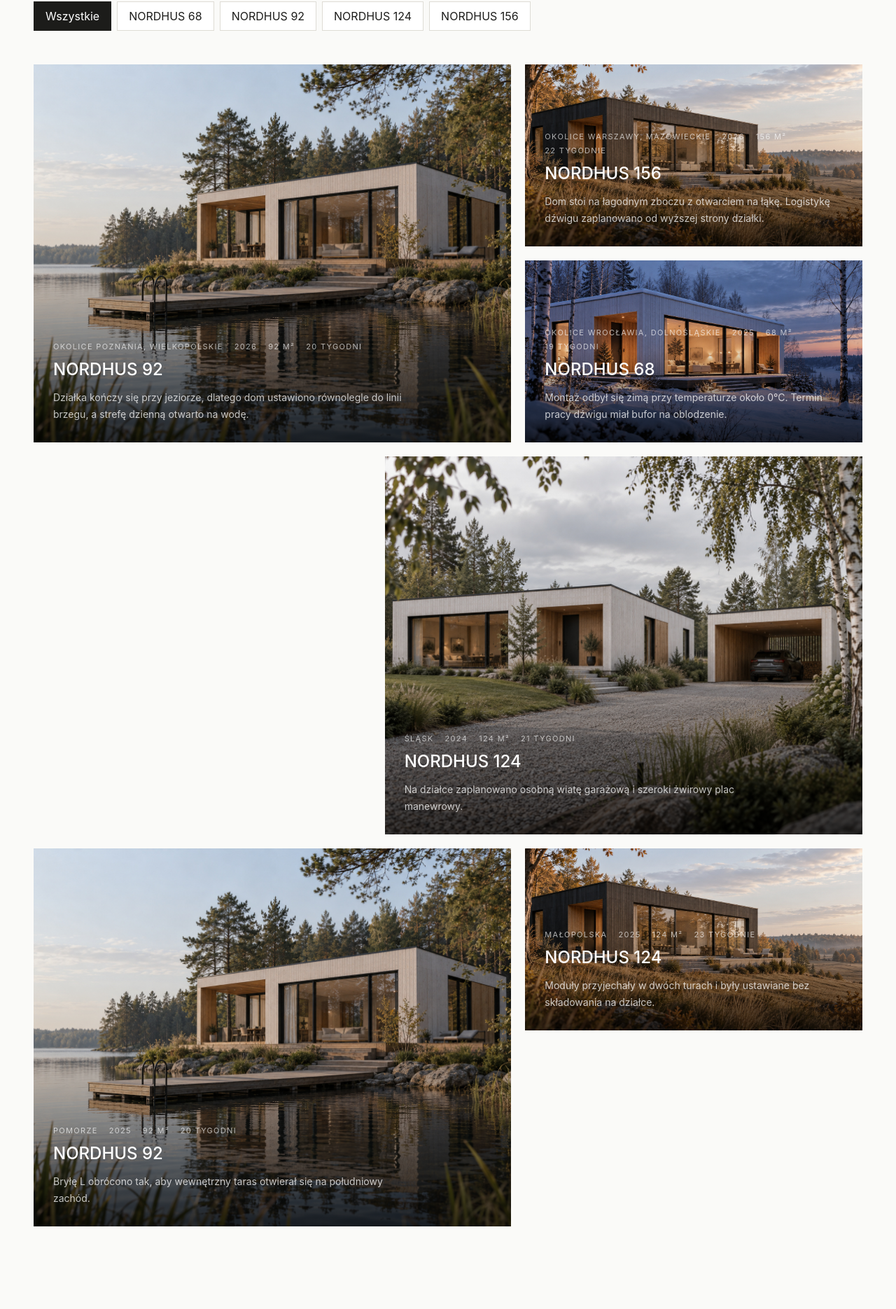
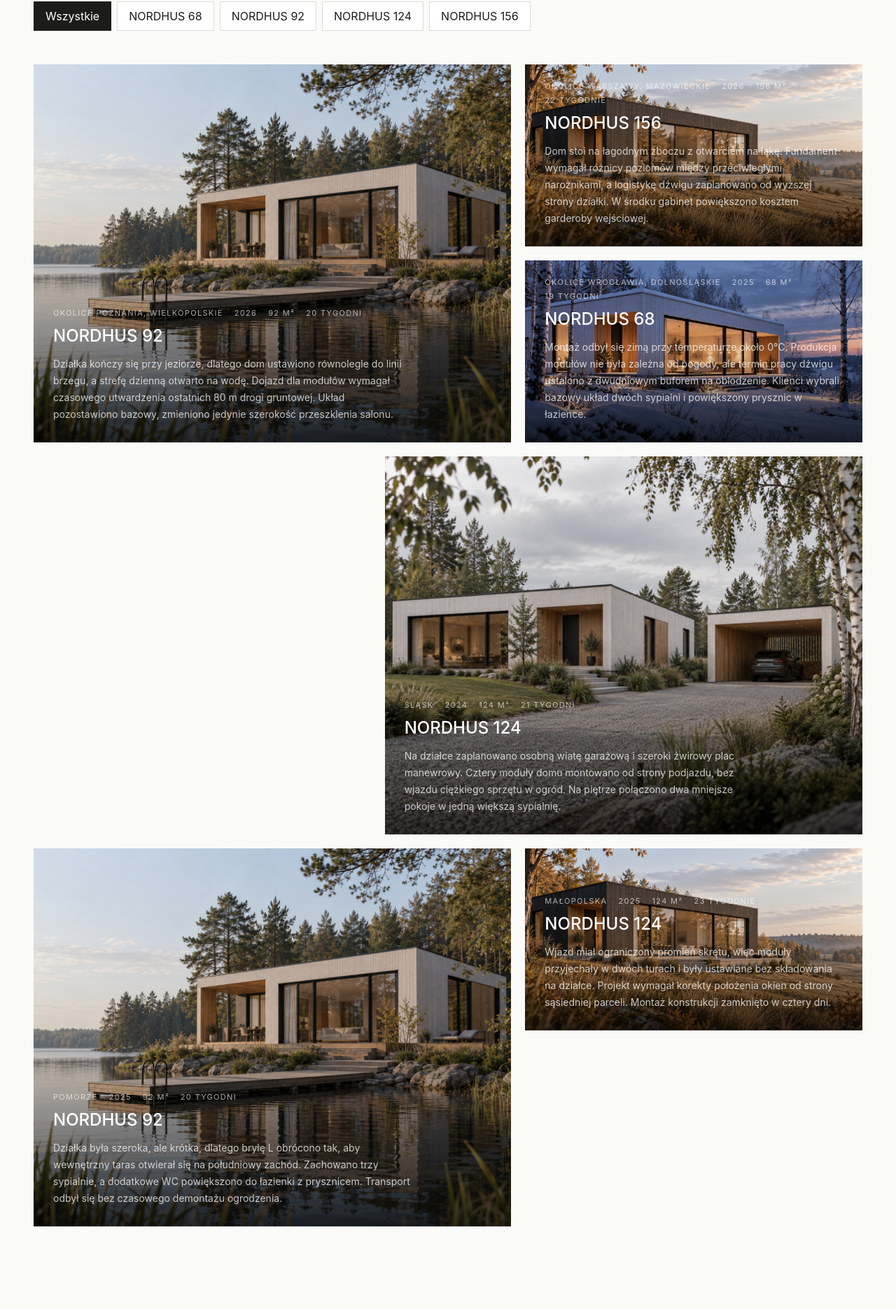
Before and after one commit to jakubskrzypiec/nordhus, a Next.js app: page /realizacje in a window 1280 px wide. Shown: the part 1010-2880 px from the top of the page at 70% size. Built offline with nearby package versions, Linux system fonts and the light colour scheme.

Commit message:
Preserve detailed realization descriptions

```diff
--- a/components/RealizationsGrid.js
+++ b/components/RealizationsGrid.js
@@ -3,12 +3,12 @@ import {useState} from "react";
 import Image from "next/image";
 
 const items=[
-{image:"/images/realizacja-1.jpg",model:"NORDHUS 92",location:"okolice Poznania, Wielkopolskie",year:"2026",area:"92 m²",time:"20 tygodni",text:"Działka kończy się przy jeziorze, dlatego dom ustawiono równolegle do linii brzegu, a strefę dzienną otwarto na wodę."},
-{image:"/images/realizacja-2.jpg",model:"NORDHUS 156",location:"okolice Warszawy, Mazowieckie",year:"2026",area:"156 m²",time:"22 tygodnie",text:"Dom stoi na łagodnym zboczu z otwarciem na łąkę. Logistykę dźwigu zaplanowano od wyższej strony działki."},
-{image:"/images/realizacja-3.jpg",model:"NORDHUS 68",location:"okolice Wrocławia, Dolnośląskie",year:"2025",area:"68 m²",time:"19 tygodni",text:"Montaż odbył się zimą przy temperaturze około 0°C. Termin pracy dźwigu miał bufor na oblodzenie."},
-{image:"/images/realizacja-4.jpg",model:"NORDHUS 124",location:"Śląsk",year:"2024",area:"124 m²",time:"21 tygodni",text:"Na działce zaplanowano osobną wiatę garażową i szeroki żwirowy plac manewrowy."},
-{image:"/images/realizacja-1.jpg",model:"NORDHUS 92",location:"Pomorze",year:"2025",area:"92 m²",time:"20 tygodni",text:"Bryłę L obrócono tak, aby wewnętrzny taras otwierał się na południowy zachód."},
-{image:"/images/realizacja-2.jpg",model:"NORDHUS 124",location:"Małopolska",year:"2025",area:"124 m²",time:"23 tygodnie",text:"Moduły przyjechały w dwóch turach i były ustawiane bez składowania na działce."}
+{image:"/images/realizacja-1.jpg",model:"NORDHUS 92",location:"okolice Poznania, Wielkopolskie",year:"2026",area:"92 m²",time:"20 tygodni",text:"Działka kończy się przy jeziorze, dlatego dom ustawiono równolegle do linii brzegu, a strefę dzienną otwarto na wodę. Dojazd dla modułów wymagał czasowego utwardzenia ostatnich 80 m drogi gruntowej. Układ pozostawiono bazowy, zmieniono jedynie szerokość przeszklenia salonu."},
+{image:"/images/realizacja-2.jpg",model:"NORDHUS 156",location:"okolice Warszawy, Mazowieckie",year:"2026",area:"156 m²",time:"22 tygodnie",text:"Dom stoi na łagodnym zboczu z otwarciem na łąkę. Fundament wymagał różnicy poziomów między przeciwległymi narożnikami, a logistykę dźwigu zaplanowano od wyższej strony działki. W środku gabinet powiększono kosztem garderoby wejściowej."},
+{image:"/images/realizacja-3.jpg",model:"NORDHUS 68",location:"okolice Wrocławia, Dolnośląskie",year:"2025",area:"68 m²",time:"19 tygodni",text:"Montaż odbył się zimą przy temperaturze około 0°C. Produkcja modułów nie była zależna od pogody, ale termin pracy dźwigu ustalono z dwudniowym buforem na oblodzenie. Klienci wybrali bazowy układ dwóch sypialni i powiększony prysznic w łazience."},
+{image:"/images/realizacja-4.jpg",model:"NORDHUS 124",location:"Śląsk",year:"2024",area:"124 m²",time:"21 tygodni",text:"Na działce zaplanowano osobną wiatę garażową i szeroki żwirowy plac manewrowy. Cztery moduły domu montowano od strony podjazdu, bez wjazdu ciężkiego sprzętu w ogród. Na piętrze połączono dwa mniejsze pokoje w jedną większą sypialnię."},
+{image:"/images/realizacja-1.jpg",model:"NORDHUS 92",location:"Pomorze",year:"2025",area:"92 m²",time:"20 tygodni",text:"Działka była szeroka, ale krótka, dlatego bryłę L obrócono tak, aby wewnętrzny taras otwierał się na południowy zachód. Zachowano trzy sypialnie, a dodatkowe WC powiększono do łazienki z prysznicem. Transport odbył się bez czasowego demontażu ogrodzenia."},
+{image:"/images/realizacja-2.jpg",model:"NORDHUS 124",location:"Małopolska",year:"2025",area:"124 m²",time:"23 tygodnie",text:"Wjazd miał ograniczony promień skrętu, więc moduły przyjechały w dwóch turach i były ustawiane bez składowania na działce. Projekt wymagał korekty położenia okien od strony sąsiedniej parceli. Montaż konstrukcji zamknięto w cztery dni."}
 ];
 
 export default function RealizationsGrid(){
```
